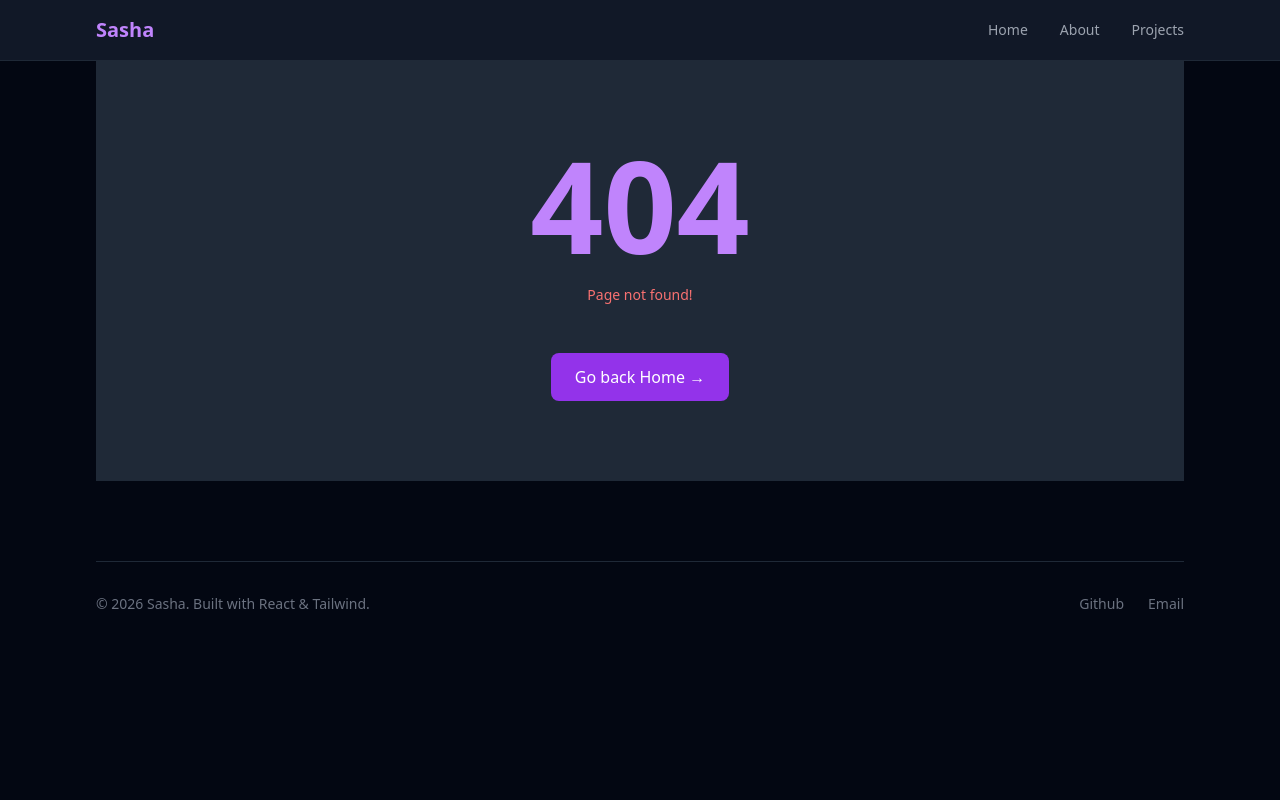
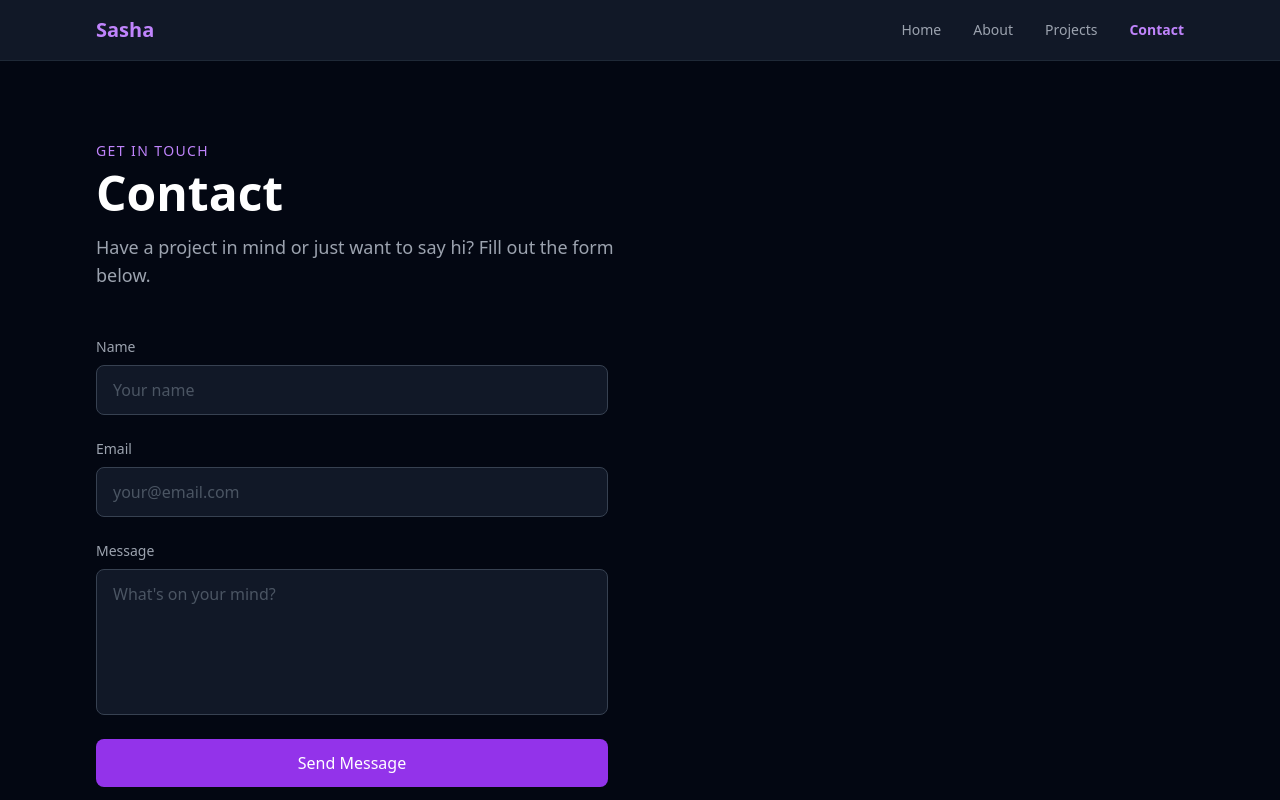
Before and after one commit to flh-grow/mini-portfolio, a React (Vite) app: page /contact in a window 1280 px wide. Before the commit this address had no page. Shown: the top 800 px of the page. Built offline with nearby package versions, Linux system fonts and the light colour scheme.

Commit message:
Add tag filter to Projects page

```diff
--- a/src/App.jsx
+++ b/src/App.jsx
@@ -5,6 +5,7 @@ import About from './pages/About'
 import Projects from './pages/Projects'
 import NotFound from './pages/NotFound'
 import Footer from './pages/Footer'
+import Contact from './pages/Contact'
 
 function App() {
   return (
@@ -16,6 +17,7 @@ function App() {
           <Route path="/about" element={<About />} />
           <Route path="/projects" element={<Projects />} />
           <Route path="*" element={<NotFound />} />
+          <Route path="/contact" element={<Contact />}/>
         </Routes>
         <Footer />
       </div>
--- a/src/pages/About.jsx
+++ b/src/pages/About.jsx
@@ -5,7 +5,7 @@ function About() {
         About Me
       </div>
       <h1 className="text-5xl font-bold text-white mb-6">
-        I'm Sasha — I build things for the web.
+         A little bit about my background and what I'm building towards.
       </h1>
 
       <div className="space-y-4 text-gray-400 text-lg leading-relaxed mb-10">
--- /dev/null
+++ b/src/pages/Contact.jsx
@@ -0,0 +1,77 @@
+import { useState } from 'react'
+
+function Contact() {
+  const [formData, setFormData] = useState({
+    name: '',
+    email: '',
+    message: ''
+  })
+  const [submitted, setSubmitted] = useState(false)
+
+  const handleSubmit = (e) => {
+    e.preventDefault()
+    if (!formData.name || !formData.email || !formData.message) return
+    setSubmitted(true)
+  }
+
+
+  return (
+    <div className="py-20">
+      <div className="mb-2 text-purple-400 text-sm font-medium tracking-widest uppercase">Get in touch</div>
+      <h1 className="text-5xl font-bold text-white mb-4">Contact</h1>
+      <p className="text-gray-400 text-lg mb-12 max-w-xl">
+        Have a project in mind or just want to say hi? Fill out the form below.
+      </p>
+
+      <form className="max-w-lg flex flex-col gap-6"
+      onSubmit={handleSubmit}>
+        <div className="flex flex-col gap-2">
+          <label className="text-sm text-gray-400">Name</label>
+          <input
+            type="text"
+            placeholder="Your name"
+            value={formData.name}
+            onChange={(e) => setFormData({...formData, name: e.target.value})}
+            className="bg-gray-900 border border-gray-700 rounded-lg px-4 py-3 text-white placeholder-gray-600 focus:outline-none focus:border-purple-500 transition"
+          />
+        </div>
+
+        <div className="flex flex-col gap-2">
+          <label className="text-sm text-gray-400">Email</label>
+          <input
+            type="email"
+            placeholder="your@email.com"
+             value={formData.email}
+            onChange={(e) => setFormData({...formData, email: e.target.value})}
+            className="bg-gray-900 border border-gray-700 rounded-lg px-4 py-3 text-white placeholder-gray-600 focus:outline-none focus:border-purple-500 transition"
+          />
+        </div>
+
+        <div className="flex flex-col gap-2">
+          <label className="text-sm text-gray-400">Message</label>
+          <textarea
+            rows={5}
+            placeholder="What's on your mind?"
+             value={formData.message}
+            onChange={(e) => setFormData({...formData, message: e.target.value})}
+            className="bg-gray-900 border border-gray-700 rounded-lg px-4 py-3 text-white placeholder-gray-600 focus:outline-none focus:border-purple-500 transition resize-none"
+          />
+        </div>
+
+        <button
+          type="submit"
+          className="bg-purple-600 hover:bg-purple-500 text-white px-6 py-3 rounded-lg font-medium transition"
+        >
+          Send Message
+        </button>
+      </form>
+      {submitted && (
+  <p className="mt-6 text-green-400 font-medium">
+    ✅ Message sent! I'll get back to you soon.
+  </p>
+)}
+    </div>
+  )
+}
+
+export default Contact
--- a/src/pages/Navbar.jsx
+++ b/src/pages/Navbar.jsx
@@ -30,6 +30,7 @@ function Navbar() {
       {navLink('/', 'Home')}
       {navLink('/about', 'About')}
       {navLink('/projects', 'Projects')}
+      {navLink('/contact', 'Contact')}
     </nav>
   </div>
 </header>
--- a/src/pages/Projects.jsx
+++ b/src/pages/Projects.jsx
@@ -21,15 +21,17 @@ const projectsData = [
   },
 ]
 
+const allTags =['All', 'HTML', 'CSS', 'JavaScript', 'React', 'Tailwind', 'Netlify']
+
 function Projects() {
   const [projects, setProjects] = useState([])
   const [loading, setLoading] = useState(true)
   const [error, setError] = useState(null)
+  const [activeTag, setActiveTag] = useState('All')
 
   useEffect(() => {
     async function loadProjects() {
       try {
-        // Simulating a real API call with a delay
         await new Promise((resolve) => setTimeout(resolve, 1500))
         setProjects(projectsData)
         setLoading(false)
@@ -40,6 +42,12 @@ function Projects() {
     }
     loadProjects()
   }, [])
+
+
+  const filtered = activeTag === 'All'
+  ? projects
+  : projects.filter((project) => project.tags.includes(activeTag))
+
 
   // Show skeleton while loading
   if (loading) {
@@ -73,8 +81,26 @@ function Projects() {
       <p className="text-gray-400 text-lg mb-12 max-w-xl">
         A selection of things I've designed and built along the way.
       </p>
+
+    <div className='flex flex-wrap gap-2 mb-10'>
+      {allTags.map((tag) => (
+        <button
+        key={tag}
+        onClick={() => setActiveTag(tag)}
+        className={`px-4 py-1.5 rounded-full text-sm border transition ${activeTag  === tag
+          ? 'bg-purple-600 border-purple-600 text-white'
+          : 'border-gray-700 text-gray-400 hover:border-gray-500'
+            }`} >
+              {tag}
+            </button>
+      ))}
+    </div>
+
+
+
+
       <div className="grid grid-cols-1 md:grid-cols-2 lg:grid-cols-3 gap-6">
-        {projects.map((project) => (
+        {filtered.map((project) => (
           <div
             key={project.title}
             className="flex flex-col rounded-2xl border border-gray-800 bg-gray-900 hover:border-purple-600 transition-all duration-300 overflow-hidden"
```
